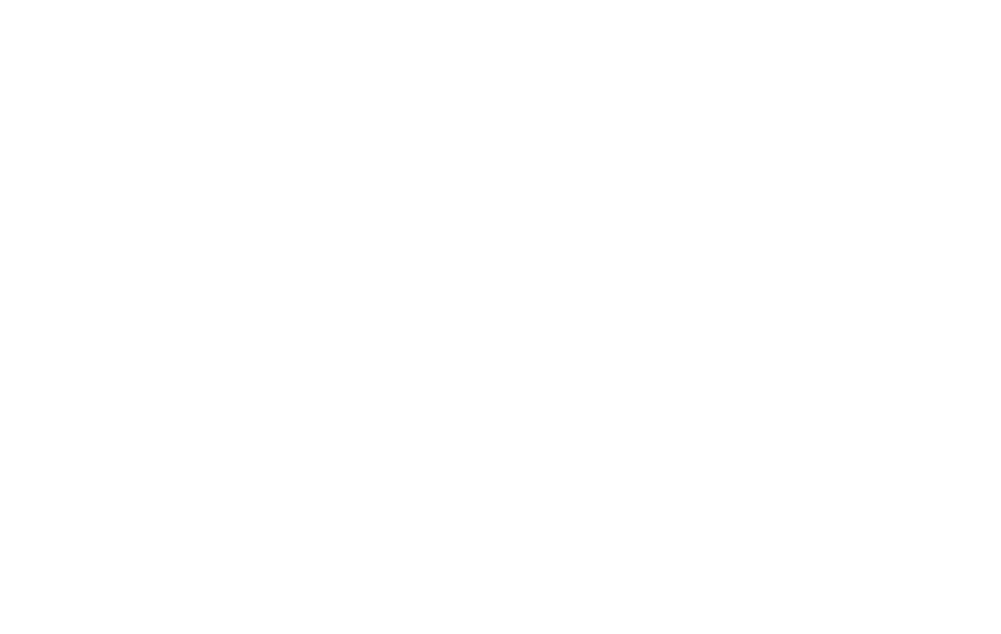
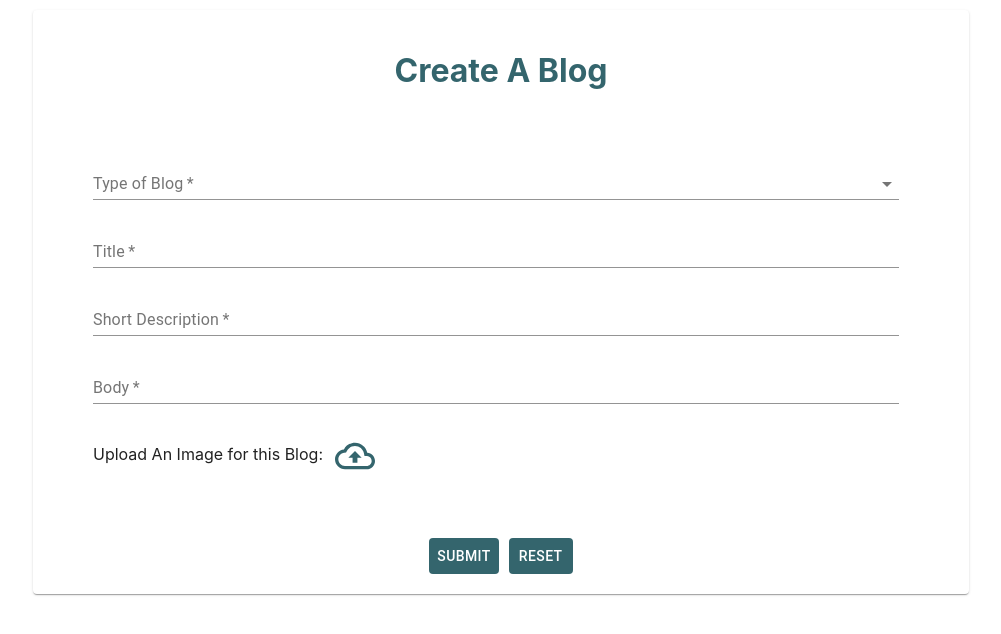
Before and after one commit to sanketdofe/blogpoint, a React (Create React App) app in the folder client/: page /newblog in a window 1280 px wide. Shown: the top 634 px of the page, without its empty margins (159-1160 px from the left). Built offline with nearby package versions, Linux system fonts and the light colour scheme; sample sign-in values are in the browser's storage.

Commit message:
Created Add Blog, related validations and authentication with jwt

```diff
--- /dev/null
+++ b/client/src/AddBlog.js
@@ -0,0 +1,178 @@
+import React, { Fragment , useEffect} from 'react';
+import { makeStyles } from '@material-ui/core/styles';
+import Card from '@material-ui/core/Card';
+import FormControl from '@material-ui/core/FormControl';
+import Select from '@material-ui/core/Select';
+import MenuItem from '@material-ui/core/MenuItem';
+import InputLabel from '@material-ui/core/InputLabel';
+import TextField from '@material-ui/core/TextField';
+import Button from '@material-ui/core/Button';
+import CloudUploadOutlinedIcon from '@material-ui/icons/CloudUploadOutlined';
+import IconButton from '@material-ui/core/IconButton';
+import { useHistory } from 'react-router-dom';
+import axios from 'axios';
+
+let serveraddress = "http://localhost:5000";
+const useStyles = makeStyles((theme) => ({
+    root: {
+        width: "70%",
+        padding: "10px",
+        margin: 'auto'
+    },
+    formControl: {
+        margin: theme.spacing(5),
+        width: '90%',
+        justifyContent: 'center'
+    },
+    heading: {
+        color: '#34656d',
+        textAlign: 'center'
+    },
+    card: {
+        padding:'20px',
+        width: '100%'
+    },
+    textfield: {
+        margin: '10px 0'
+    },
+    button: {
+        backgroundColor: '#34656d',
+        color: "#FFFFFF",
+        margin: '0 5px'
+    },
+    divbutton: {
+        textAlign: 'center'
+    }
+    }));
+
+    export default function AddBlog() {
+    const classes = useStyles();
+    const history = useHistory();
+
+    let accesstoken = sessionStorage.getItem("accesstoken");
+    const [loggedIn, setLoggedIn] = React.useState(accesstoken !== null);
+    const [blog, setBlog] = React.useState({
+        title: '',
+        topic: '',
+        description: '',
+        body: '',
+        image: ''
+    });
+    useEffect(() => {
+        setLoggedIn(accesstoken !== null);
+        if(!loggedIn){
+            alert("Please login first");
+            history.push("/login")
+        }
+    }, [loggedIn, history, accesstoken]);
+
+    let types = ['Fashion', 'Food', 'Travel', 'Music', 'Lifestyle', 'Fitness', 'DIY', 'Sports', 'Finance', 'Political', 'Business', 'Personal', 'Movie', 'Automotive', 'News', 'Pet', 'Gaming', 'Technology', 'Other'];
+
+    function handleChange(e){
+        // console.log(e.target);
+        setBlog({ ...blog, [e.target.name]: e.target.value});
+        // console.log(blog);
+    }
+
+    function convertFileToBase64(file) {
+        return new Promise((resolve, reject) => {
+          const reader = new FileReader();
+          reader.readAsDataURL(file);
+          reader.onload = () => resolve(reader.result);
+          reader.onerror = reject;
+        });
+      }
+
+    async function handleImage(e){
+        // console.log(e.target.files[0]);
+        setBlog({ ...blog, image: await convertFileToBase64(e.target.files[0])});
+    }
+
+    function handleReset(){
+        setBlog({
+            title: '',
+            topic: '',
+            description: '',
+            body: '',
+            image: ''
+        });
+    }
+
+    function handleSubmit(e){
+        e.preventDefault();
+        // console.log(blog);
+        for(var item in blog){
+            if(blog[item] === '' && item !== 'image'){
+                alert(item + " cannot be empty");
+                return;
+            }
+        }
+        axios.post(serveraddress+"/api/addblog", blog, { headers: {authorization: "Bearer " + accesstoken}})
+        .then(res => {
+            // console.log(res);
+            if(res.data.message === 'A blog with same title already exists'){
+                alert(res.data.message);
+            }
+            else if(res.data.message === 'Blog added successfully'){
+                alert(res.data.message);
+                history.push('/');
+            }
+        })
+        .catch(err => {console.error(err)});
+    }
+
+    return (
+        <Fragment>
+        <div className={classes.root}>
+            <Card className={classes.card}>
+                <h1 className={classes.heading}>Create A Blog</h1>
+                <FormControl required component="fieldset" className={classes.formControl}>
+                <InputLabel id="select-type">Type of Blog</InputLabel>
+                <Select
+                    labelId="select-type"
+                    id="select-type"
+                    name="topic"
+                    onChange={handleChange}
+                    value={blog.topic}
+                    className={classes.textfield}
+                >
+                    {types.map(type => {
+                        return <MenuItem key={type} value={type}>{type}</MenuItem>
+                    })}
+                </Select>
+                <TextField className={classes.textfield} value={blog.title} onChange={handleChange} required name="title" label="Title" />
+                <TextField className={classes.textfield} value={blog.description} onChange={handleChange} required name="description" label="Short Description" />
+                <TextField
+                    label="Body"
+                    multiline
+                    className={classes.textfield}
+                    required
+                    value={blog.body}
+                    name='body'
+                    onChange={handleChange}
+                />
+                <input
+                    id="uploadimage"
+                    type="file"
+                    files={blog.image}
+                    accept="image/*"
+                    name='image'
+                    hidden
+                    onChange={handleImage}
+                />
+                <label htmlFor="uploadimage" className={classes.textfield}>
+                    <p style={{display: "inline"}}>Upload An Image for this Blog:</p>
+                    <IconButton color="primary" component="span">
+                        <CloudUploadOutlinedIcon style={{fontSize:"40px", color: '#34656d'}}/>
+                    </IconButton>
+                </label>
+                </FormControl>
+                <div className={classes.divbutton}>
+                    <Button className={classes.button} onClick={handleSubmit}>Submit</Button>
+                    <Button className={classes.button} onClick={handleReset}>Reset</Button>
+                </div>
+            </Card>
+        </div>
+        </Fragment>
+    );
+}
--- a/client/src/App.js
+++ b/client/src/App.js
@@ -2,6 +2,7 @@
 import { BrowserRouter, Route, Switch } from 'react-router-dom';
 import Home from './Home';
 import Login from './Login';
+import AddBlog from './AddBlog';
 import './App.css';
 
 function App() {
@@ -11,6 +12,7 @@
         <Switch>
           <Route exact path="/" component={Home} />
           <Route exact path="/login" component={Login} />
+          <Route exact path="/newblog" component={AddBlog} />
         </Switch>
       </div>
     </BrowserRouter>
--- a/client/src/Home.js
+++ b/client/src/Home.js
@@ -68,7 +68,7 @@
   const [loggedIn, setLoggedIn] = React.useState(accesstoken !== null);
   useEffect(() => {
     setLoggedIn(accesstoken !== null);
-  });
+  }, [accesstoken]);
   let blogtypes = [1, 2, 3, 4, 5, 6];
   let shortblogs = [1, 2, 3, 4, 5, 6];
 
@@ -99,6 +99,7 @@
   return (
     <Fragment>
       <Toolbar className={classes.toolbar}>
+      <Button className={classes.button} onClick={() => history.push('/newblog')} size="small">Create Blog</Button>
         <Typography
             component="h2"
             variant="h3"
```
Also changed, not shown: 2 other files (tests, documents, lock files or other folders).
